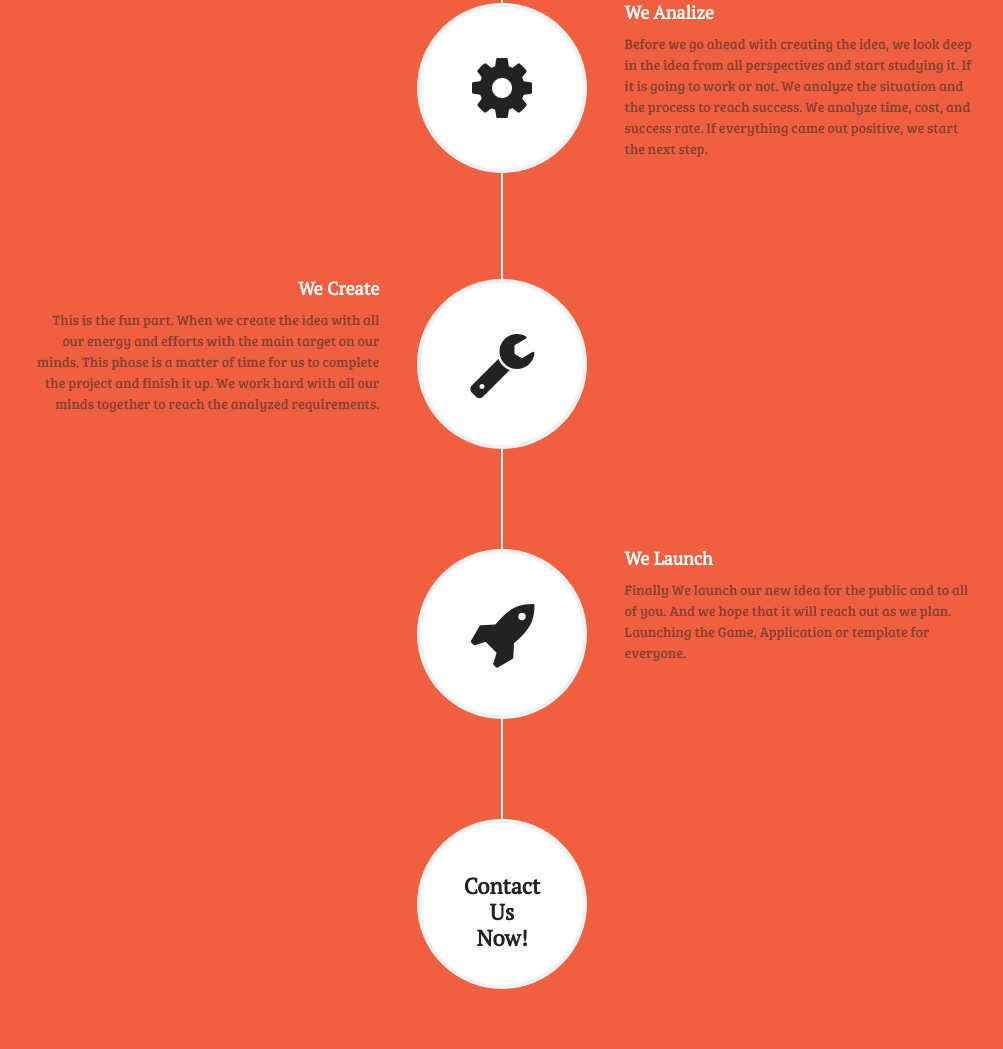
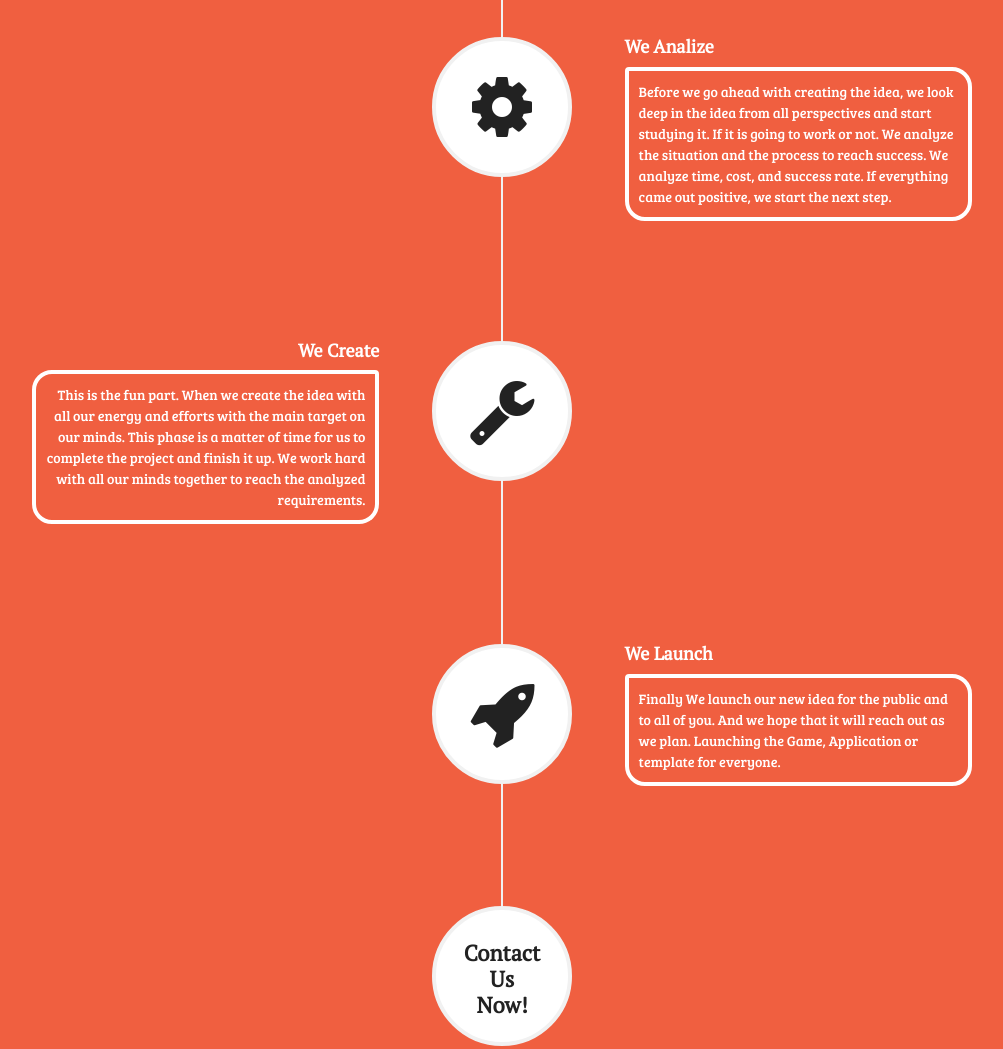
Before and after one commit to Perspective11/Marshmallow-Lab, a website: page index.html in a window 1280 px wide. Shown: the part 1303-2352 px from the top of the page, without its empty margins (138-1141 px from the left). Drawn offline with nearby package versions, Linux system fonts and the light colour scheme.

Commit message:
More timeline Style

```diff
--- a/index.html
+++ b/index.html
@@ -100,7 +100,7 @@
                     <ul class="timeline">
                         <li>
                             <div class="timeline-image">
-                              <i class="fa fa-4x fa-lightbulb-o  wow zoomIn time text-primary"></i>
+                              <i class="fa fa-4x fa-lightbulb-o  wow fadeIn time text-primary"></i>
                                 <!-- <img class="img-circle img-responsive" src="img/about/1.jpg" alt=""> -->
                             </div>
                             <div class="timeline-panel">
@@ -115,7 +115,7 @@
                         </li>
                         <li class="timeline-inverted">
                             <div class="timeline-image">
-                              <i class="fa fa-4x fa-cog  wow zoomIn time text-primary"></i>
+                              <i class="fa fa-4x fa-cog  wow fadeIn time text-primary"></i>
                                 <!-- <img class="img-circle img-responsive" src="img/about/2.jpg" alt=""> -->
                             </div>
                             <div class="timeline-panel">
@@ -130,7 +130,7 @@
                         </li>
                         <li>
                             <div class="timeline-image">
-                              <i class="fa fa-4x fa-wrench  wow zoomIn time text-primary"></i>
+                              <i class="fa fa-4x fa-wrench  wow fadeIn time text-primary"></i>
                                 <!-- <img class="img-circle img-responsive" src="img/about/3.jpg" alt=""> -->
                             </div>
                             <div class="timeline-panel">
@@ -145,7 +145,7 @@
                         </li>
                         <li class="timeline-inverted">
                             <div class="timeline-image">
-                              <i class="fa fa-4x fa-rocket  wow zoomIn time text-primary"></i>
+                              <i class="fa fa-4x fa-rocket  wow fadeIn time text-primary"></i>
                                 <!-- <img class="img-circle img-responsive" src="img/about/4.jpg" alt=""> -->
                             </div>
                             <div class="timeline-panel">
@@ -180,6 +180,10 @@
                     <hr class="primary">
                 </div>
             </div>
+        </div>
+        <div class="container">
+          <div class="Touchballs">
+          </div>
         </div>
         <div class="container">
             <div class="row">
--- a/less/_marshmallow.less
+++ b/less/_marshmallow.less
@@ -321,7 +321,6 @@ header {
             text-align: center;
             h4 {
             	font-size: 12px;
-
             	line-height: 14px;
               padding-top: 10px;
             }
@@ -355,6 +354,7 @@ header {
         &:last-child {
         	margin-bottom: 0;
         }
+
     }
 	.timeline-heading {
 		h4 {
@@ -365,14 +365,21 @@ header {
 		    }
 		}
 	}
+
 	.timeline-body {
 		> p,
 		> ul {
 			margin-bottom: 0;
-      color: fade(@theme-dark, 50%);
+      color: white;
       font-size: 14px;
+      //border: solid 4px white;
+      padding:10px;
+      //border-radius: 20px 4px 20px 20px;
 		}
+
+
 	}
+
 }
 
 @media(min-width:768px) {
@@ -380,6 +387,13 @@ header {
 		&:before {
 			left: 50%;
 		}
+    .timeline-body {
+  		> p,
+  		> ul {
+        border: solid 4px white;
+        border-radius: 20px 4px 20px 20px;
+  		}
+    }
 	    > li {
 	    	margin-bottom: 100px;
 	        min-height: 100px;
@@ -410,23 +424,26 @@ header {
 	            padding: 0 30px 20px 20px;
 	        }
 	    }
+      .timeline-inverted p {
+        border-radius: 4px 20px 20px 20px;
+      }
 	}
 }
 
 @media(min-width:992px) {
 	.timeline {
 	    > li {
-	        min-height: 150px;
+	        min-height: 130px;
 			.timeline-panel {
 	            padding: 0 20px 20px;
 	        }
 	        .timeline-image {
-	            width: 150px;
-	            height: 150px;
-	            margin-left: -75px;
+	            width: 130px;
+	            height: 130px;
+	            margin-left: -65px;
 	            h4 {
             		font-size: 20px;
-	            	margin-top: 30px;
+	            	margin-top: 15px;
 	            	line-height: 26px;
 	            }
               .time{
@@ -443,16 +460,16 @@ header {
 @media(min-width:1200px) {
 	.timeline {
 	    > li {
-	        min-height: 170px;
+	        min-height: 140px;
 			.timeline-panel {
 	            padding: 0 20px 20px 100px;
 	        }
 	        .timeline-image {
-	            width: 170px;
-	            height: 170px;
-	            margin-left: -85px;
+	            width: 140px;
+	            height: 140px;
+	            margin-left: -70px;
 	            h4 {
-	            	margin-top: 40px;
+	            	margin-top: 20px;
                 font-size: 22px;
 	            }
 	        }
@@ -499,6 +516,10 @@ p.desc {
         margin-bottom: 0;
         font-size: 14px;
     }
+}
+.touchballs{
+  height:700px;
+  background-color: @theme-primary;
 }
 
 
```
Also changed, not shown: css/styles.css.
